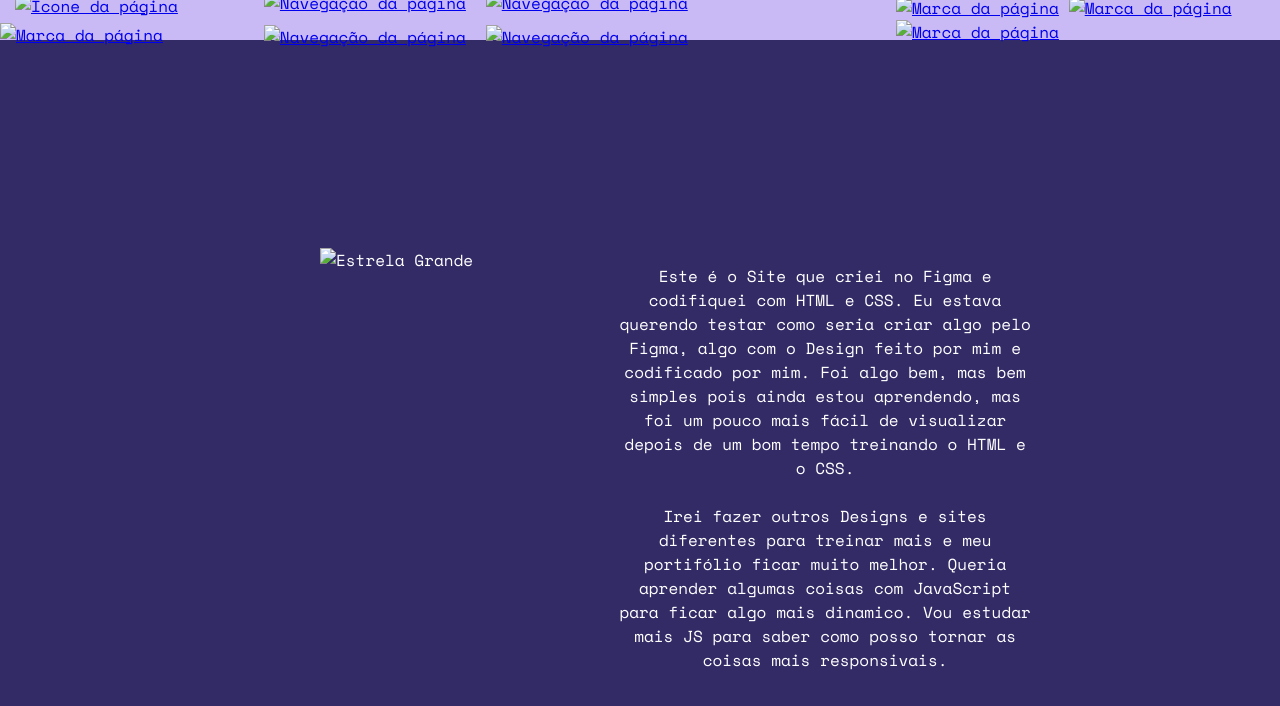
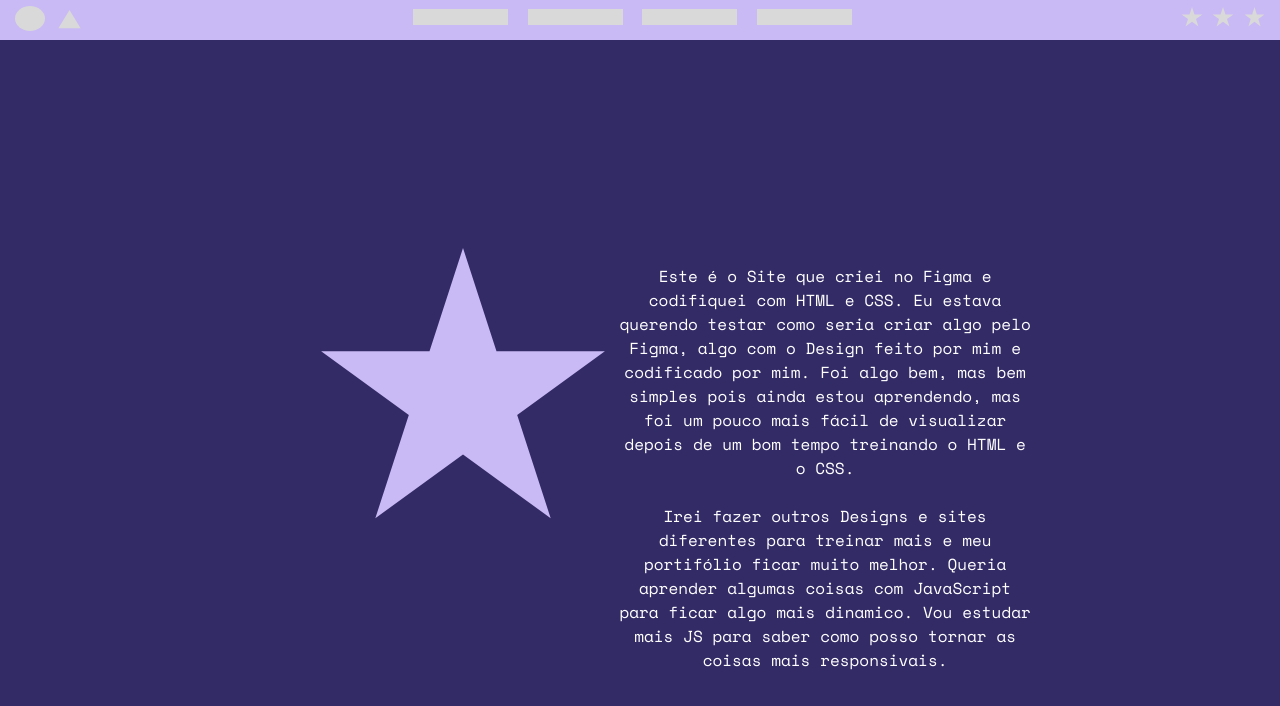
Before and after one commit to Tydre1/star_page, a plain HTML site: page index.html in a window 1280 px wide. Drawn offline with nearby package versions, Linux system fonts and the light colour scheme; the site is published under a folder, as on GitHub Pages, so addresses that start at the root find nothing.

Commit message:
Update index.html for github page

```diff
--- a/index.html
+++ b/index.html
@@ -14,24 +14,24 @@
 
     <header class="cabecalho">
             <div class="grupoUm">
-                <a href="#"><img src="/assets/Circulo.svg" alt="Icone da página" class="circulo"></a>
-                <a href="#"><img src="/assets/Triangulo.svg" alt="Marca da página" class="triangulo"></a>
+                <a href="#"><img src="assets/Circulo.svg" alt="Icone da página" class="circulo"></a>
+                <a href="#"><img src="assets/Triangulo.svg" alt="Marca da página" class="triangulo"></a>
             </div>
             <div class="grupoDois">
-                    <a href="#"><img src="/assets/Rectangle 1.svg" alt="Navegação da página" class="retangulo"></a>
-                    <a href="#"><img src="/assets/Rectangle 2.svg" alt="Navegação da página" class="retangulo"></a>
-                    <a href="#"><img src="/assets/Rectangle 3.svg" alt="Navegação da página" class="retangulo"></a>
-                    <a href="#"><img src="/assets/Rectangle 4.svg" alt="Navegação da página" class="retangulo"></a>
+                    <a href="#"><img src="assets/Rectangle 1.svg" alt="Navegação da página" class="retangulo"></a>
+                    <a href="#"><img src="assets/Rectangle 2.svg" alt="Navegação da página" class="retangulo"></a>
+                    <a href="#"><img src="assets/Rectangle 3.svg" alt="Navegação da página" class="retangulo"></a>
+                    <a href="#"><img src="assets/Rectangle 4.svg" alt="Navegação da página" class="retangulo"></a>
             </div>
             <div class="grupoTres">
-                <a href="#"><img src="/assets/Star 1.svg" alt="Marca da página" class="estrelinhas"></a>
-                <a href="#"><img src="/assets/Star 2.svg" alt="Marca da página" class="estrelinhas"></a>
-                <a href="#"><img src="/assets/Star 3.svg" alt="Marca da página" class="estrelinhas"></a>
+                <a href="#"><img src="assets/Star 1.svg" alt="Marca da página" class="estrelinhas"></a>
+                <a href="#"><img src="assets/Star 2.svg" alt="Marca da página" class="estrelinhas"></a>
+                <a href="#"><img src="assets/Star 3.svg" alt="Marca da página" class="estrelinhas"></a>
             </div>
     </header>
 
     <main class="conteudo">
-        <img src="/assets/Big Star.svg" alt="Estrela Grande" class="conteudo_star">
+        <img src="assets/Big Star.svg" alt="Estrela Grande" class="conteudo_star">
         <p class="conteudo-texto">Este é o Site que criei no Figma e codifiquei com HTML e CSS. Eu estava querendo testar como seria criar algo pelo Figma, algo com o Design feito por mim e codificado por mim. Foi algo bem, mas bem simples pois ainda estou aprendendo, mas foi um pouco mais fácil de visualizar depois de um bom tempo treinando o HTML e o CSS.
             <br><br>
         Irei fazer outros Designs e sites diferentes para treinar mais e meu portifólio ficar muito melhor. Queria aprender algumas coisas com JavaScript para ficar algo mais dinamico. Vou estudar mais JS para saber como posso tornar as coisas mais responsivais.
```
